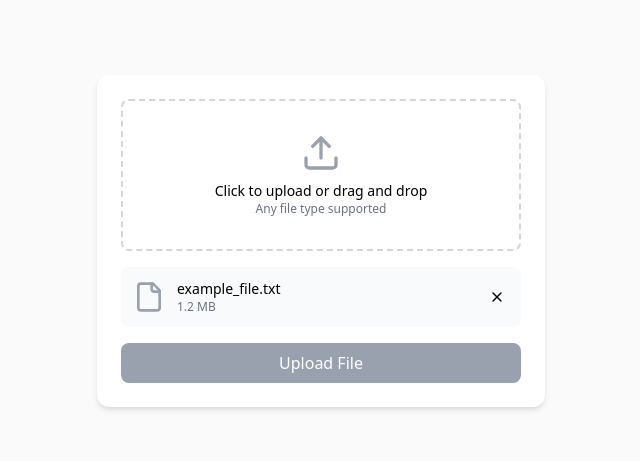
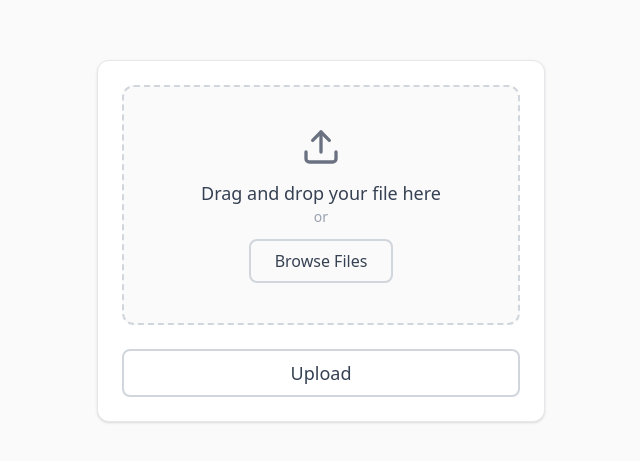
Before and after one commit to XuanGiaHanNguyen/Cellular-Automaton-Visualization-Tool, a React (Vite) app in the folder frontend/: page / in a window 1280 px wide. Shown: the part 159-620 px from the top of the page, without its empty margins (319-959 px from the left). Built offline with nearby package versions, Linux system fonts and the light colour scheme.

Commit message:
Finished Design for the app

```diff
--- a/frontend/src/pages/File.tsx
+++ b/frontend/src/pages/File.tsx
@@ -1,47 +1,34 @@
-import { Upload, X, FileIcon } from "lucide-react"
+import { Upload } from "lucide-react"
 
 function FileInput() {
+  return (
+    <div className="min-h-screen flex items-center justify-center bg-neutral-50">
+      <div className="bg-white border border-gray-200 rounded-xl shadow-sm w-full max-w-md">
 
-  return (
-    <div className="min-h-screen flex items-center justify-center p-4 bg-neutral-50">
-      <div className="bg-white shadow-md rounded-xl w-full max-w-md overflow-hidden">
-
-        {/* Form */}
-        <form className="p-6 space-y-4">
+        {/* Upload Section */}
+        <form className="p-6 space-y-6">
           {/* Drag and Drop Box */}
-          <div className="border-2 border-dashed border-gray-300 rounded-lg p-8 text-center hover:border-gray-400 transition-colors">
-            <input type="file" id="file-upload" className="hidden" />
-            <label htmlFor="file-upload" className="cursor-pointer flex flex-col items-center gap-2">
-              <Upload className="w-10 h-10 text-gray-400" />
-              <div>
-                <p className="text-sm font-medium">Click to upload or drag and drop</p>
-                <p className="text-xs text-gray-500">Any file type supported</p>
-              </div>
-            </label>
-          </div>
-
-          {/* Selected File Display (placeholder UI) */}
-          <div className="flex items-center gap-3 p-3 bg-gray-50 rounded-lg">
-            <FileIcon className="w-8 h-8 text-gray-400 flex-shrink-0" />
-            <div className="flex-1 min-w-0">
-              <p className="text-sm font-medium truncate">example_file.txt</p>
-              <p className="text-xs text-gray-500">1.2 MB</p>
-            </div>
+          <div className="border-2 border-dashed border-gray-300 rounded-xl p-10 flex flex-col items-center justify-center bg-neutral-50 hover:bg-neutral-100 transition">
+            <Upload className="w-10 h-10 text-gray-500 mb-3" />
+            <p className="text-gray-700 font-medium text-lg">Drag and drop your file here</p>
+            <p className="text-gray-400 text-sm">or</p>
             <button
               type="button"
-              className="p-1 rounded hover:bg-gray-200 transition"
+              className="mt-3 border-2 border-gray-300 px-6 py-2 rounded-lg text-gray-700 hover:bg-neutral-100 transition"
             >
-              <X className="w-4 h-4" />
+              Browse Files
             </button>
           </div>
 
-          {/* Upload Button */}
-          <button
-            type="submit"
-            className="w-full py-2 px-4 rounded-lg text-white font-medium bg-gray-400 transition"
-          >
-            Upload File
-          </button>
+          {/* Submit Button */}
+          <div className="flex justify-center">
+            <button
+              type="submit"
+              className="border-2 border-gray-300 w-80 text-lg py-2 rounded-lg w-full text-gray-700 hover:bg-neutral-100 transition"
+            >
+              Upload
+            </button>
+          </div>
         </form>
       </div>
     </div>
--- a/frontend/src/pages/Model.tsx
+++ b/frontend/src/pages/Model.tsx
@@ -1,14 +1,43 @@
-
-
 function Model() {
-
   return (
     <div className="flex flex-row">
-      <div className="flex-[2.5]">
-        1
+      {/* Left Visualization Area */}
+      <div className="flex-[2.5] h-screen bg-neutral-50 border-r border-gray-200">
+        {/* Visualization Canvas Placeholder */}
       </div>
-      <div className="flex-1 border-l border-gray-300 h-screen">
-        2
+
+      {/* Right Control Panel */}
+      <div className="flex-1 h-screen bg-white border-l border-gray-200">
+        <h1 className="text-3xl font-black text-center mx-10 py-8 pt-13 text-gray-800 border-gray-200">
+          Cellular Automation Visualizer
+        </h1>
+
+        {/* Upload Section */}
+        <div className="flex flex-col items-center pb-4">
+          <button className="border-2 text-lg border-gray-300 w-80 py-2 rounded-lg text-gray-700 hover:bg-neutral-100 transition">
+            Upload File
+          </button>
+        </div>
+
+        {/* Start / Stop Controls */}
+        <div className="flex justify-center gap-4 px-7 pb-4">
+          <button className="border-2 border-gray-300 px-14 py-2 text-lg rounded-lg text-gray-700 hover:bg-neutral-100 transition">
+            Start
+          </button>
+          <button className="border-2 border-gray-300 px-14 py-2 text-lg rounded-lg text-gray-700 hover:bg-neutral-100 transition">
+            Stop
+          </button>
+        </div>
+
+        {/* Pattern Controls */}
+        <div className="flex flex-col gap-4 items-center">
+          <button className="border-2 border-gray-300 w-80 text-lg py-2 rounded-lg text-gray-700 hover:bg-neutral-100 transition">
+            Clear Patterns
+          </button>
+          <button className="border-2 border-gray-300 w-80 text-lg py-2 rounded-lg text-gray-700 hover:bg-neutral-100 transition">
+            Reset Grid
+          </button>
+        </div>
       </div>
     </div>
   )
```
